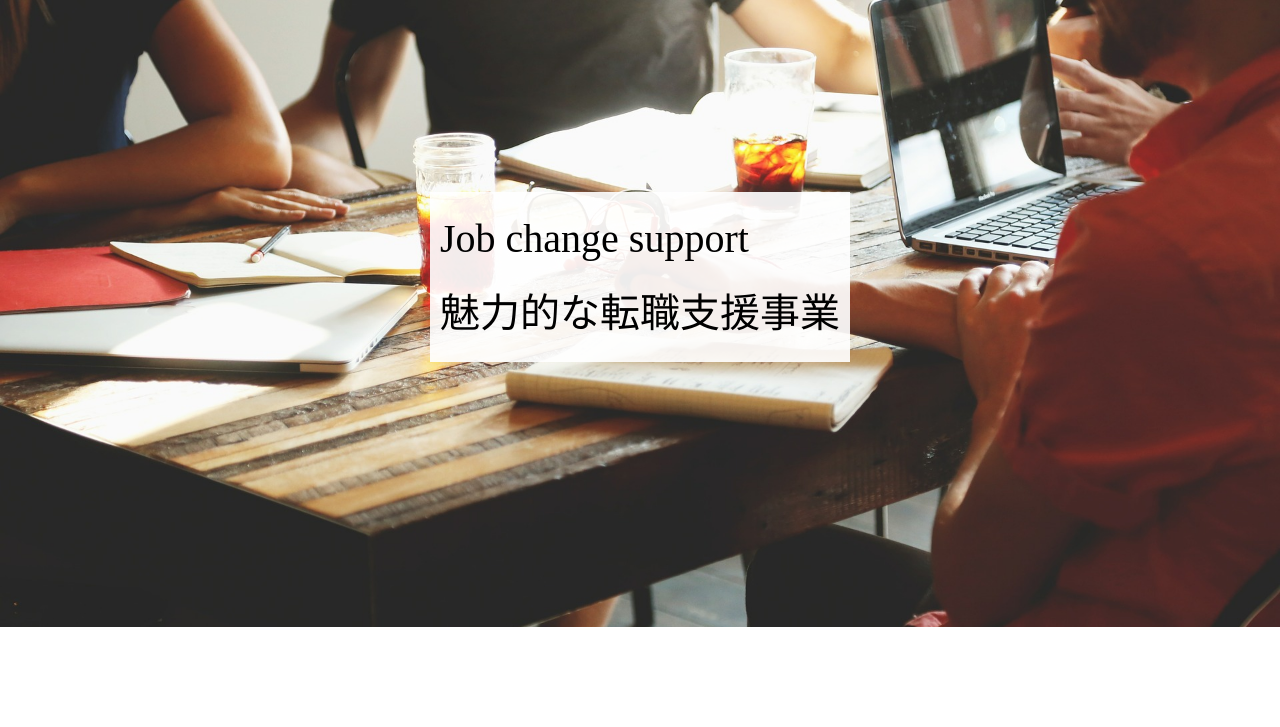
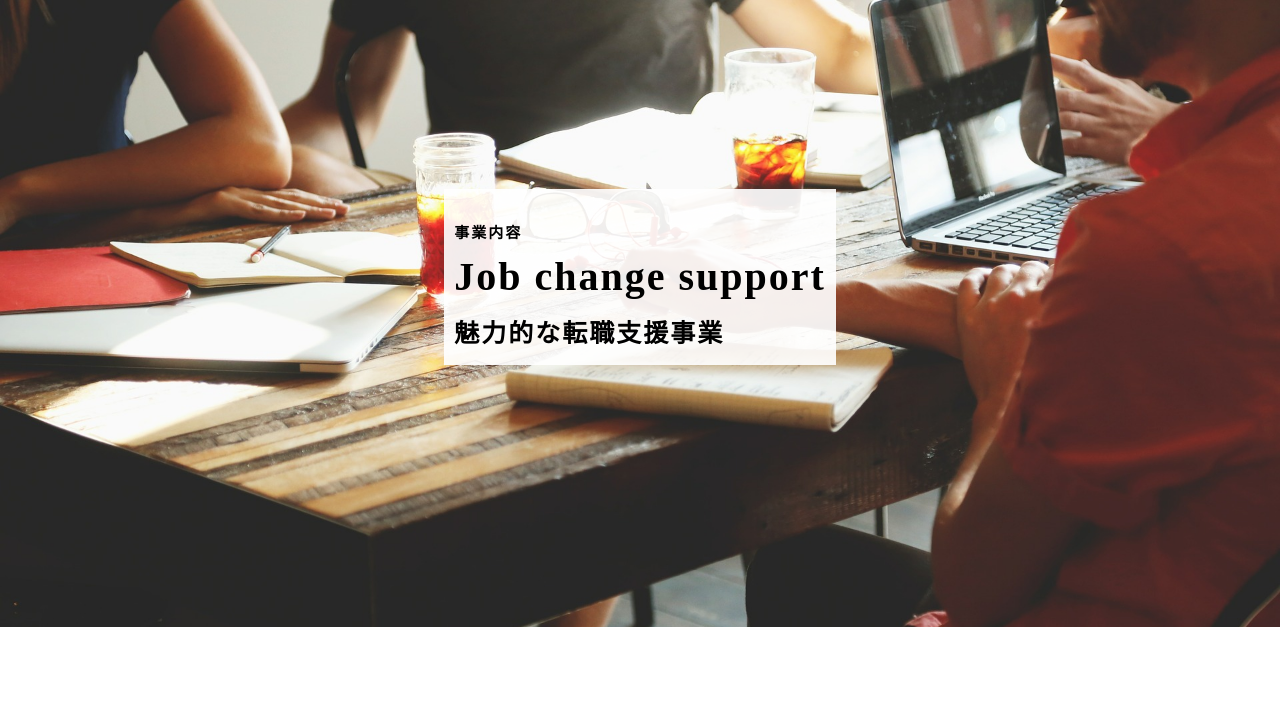
Before and after one commit to kasamingo/CockPit, a plain HTML site: page submenu/acting/index.html in a window 1280 px wide. Shown: the part 73-800 px from the top of the page. Drawn offline with nearby package versions, Linux system fonts and the light colour scheme.

Commit message:
cオミット

```diff
--- a/assets/css/style.css
+++ b/assets/css/style.css
@@ -2272,7 +2272,7 @@ ul li:hover .seco-s {
   line-height: 46px;
   letter-spacing: 3.2px;
   margin-top: 18px;
-  display: inline-block;
+  text-align: center;
 }
 .p-business_body .p-business_body_card:nth-child(1) {
   margin-right: 4.4%;
@@ -2621,6 +2621,15 @@ ul li:hover .seco-s {
   color: #000;
   background-color: #ffffffe8;
   padding: 10px;
+  line-height: 1.3;
+  letter-spacing: 2px;
+  font-weight: 700;
+}
+.submain .onl .ac01 {
+  font-size: 1.5rem;
+}
+.submain .onl .ac03 {
+  font-size: 2.5rem;
 }
 
 .suc {
--- a/submenu/acting/index.html
+++ b/submenu/acting/index.html
@@ -40,7 +40,7 @@
 <div class="loading"></div>
 <div class="container" style="opacity:0;">
   <section class="submain s-acting">
-    <h2 class="onl">Job change support<br />魅力的な転職支援事業</h2>
+    <h2 class="onl"><span class="ac01">事業内容</span><br /><span class="ac02">Job change support</span><br /><span class="ac03">魅力的な転職支援事業</span></h2>
   </section>
   <div class="p-business">
     <div class="p-business_message">
```
